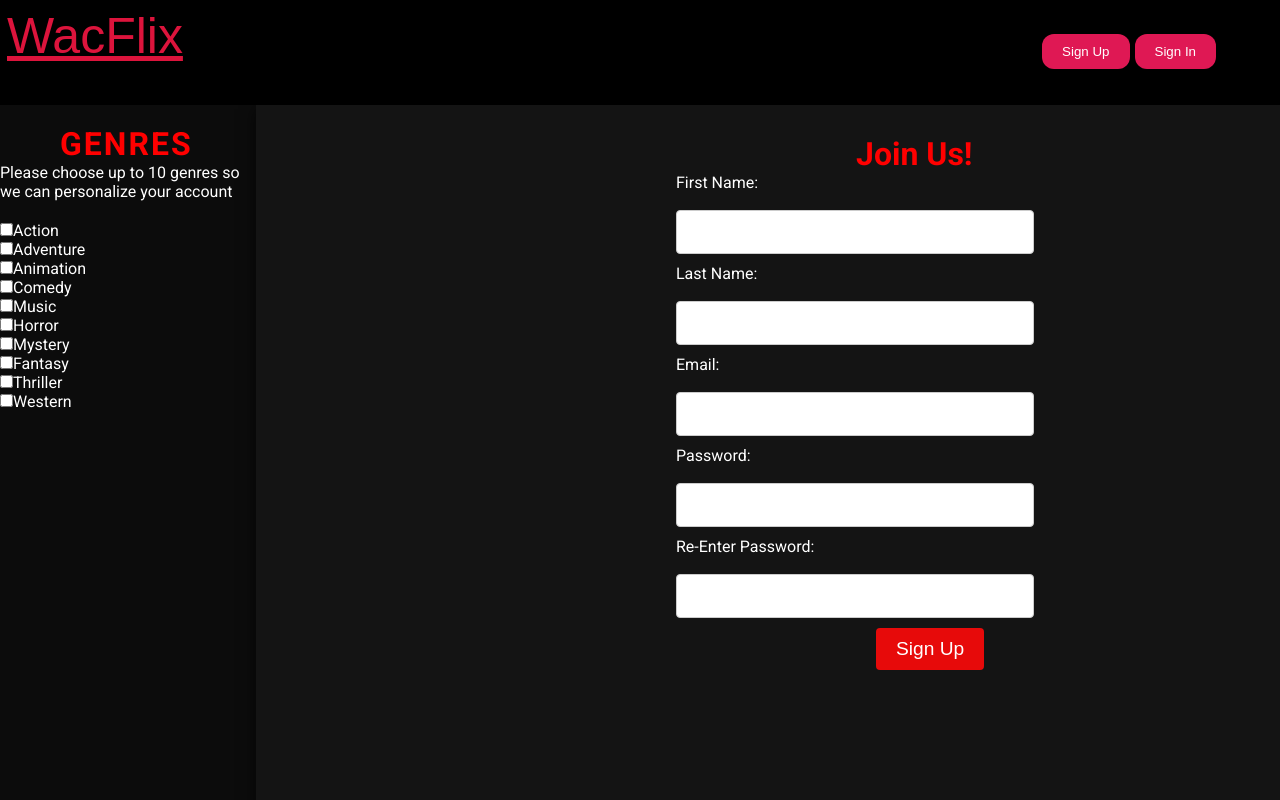
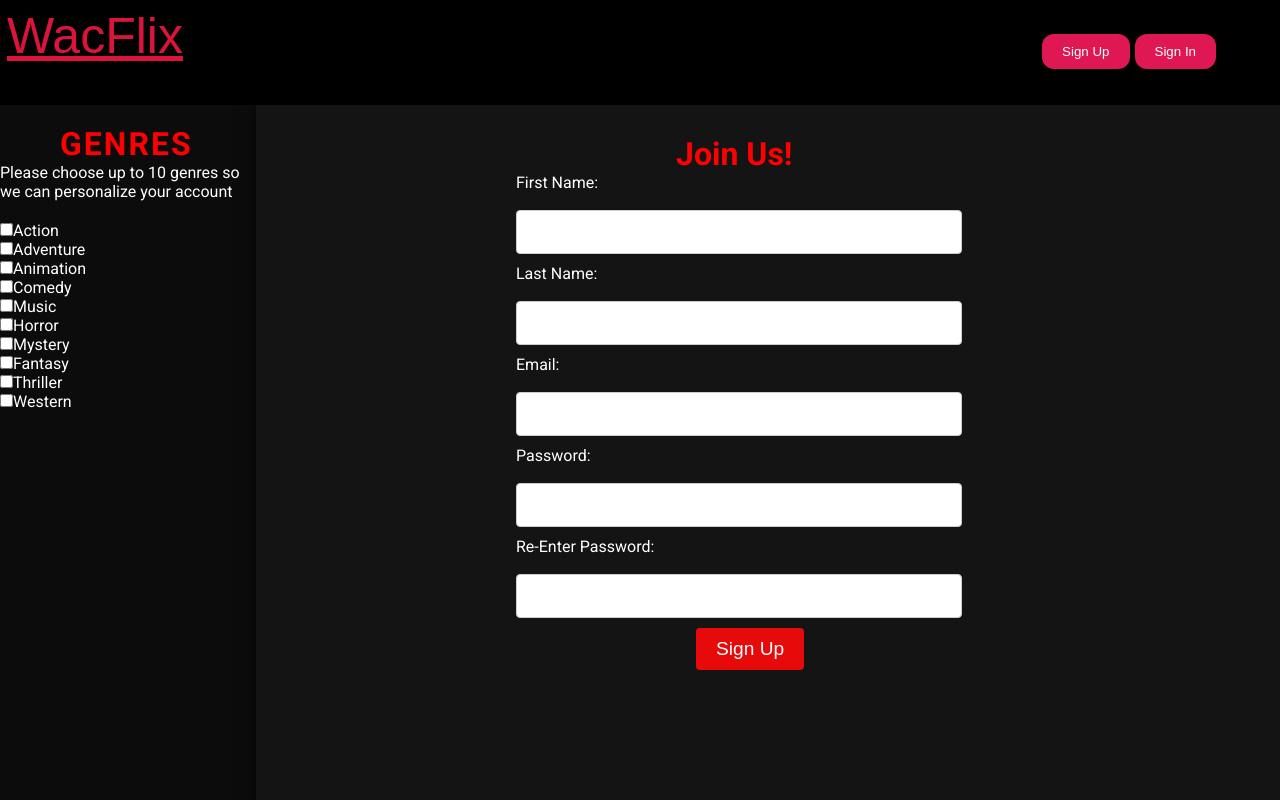
Before and after one commit to 233yeah/Assignment-6, a React (Vite) app: page /register in a window 1280 px wide. Shown: the top 800 px of the page. Built offline with nearby package versions, Linux system fonts and the light colour scheme.

Commit message:
going to be changed

```diff
--- a/src/views/RegisterView.css
+++ b/src/views/RegisterView.css
@@ -45,7 +45,7 @@
 }
 
 .register-title {
-    padding-left: 600px;
+    padding-left: 420px;
     font-size: 2rem;
     margin-bottom: 30px;
     color: #ff0000;
@@ -58,7 +58,7 @@
     flex-direction: column;
     align-items: flex-start;
     gap: 10px;
-    padding-left: 420px;
+    padding-left: 260px;
 }
 
 .register-text {
@@ -75,6 +75,6 @@
     color: white;
     border: none;
     border-radius: 4px;
-    margin-left: 200px;
+    margin-left: 180px;
 
 }
```
